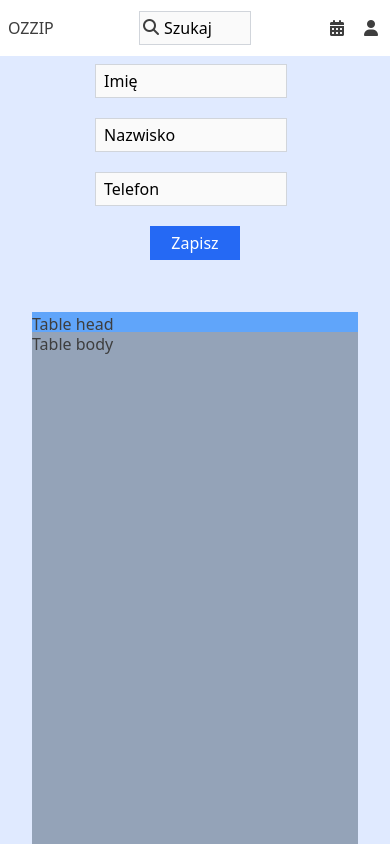
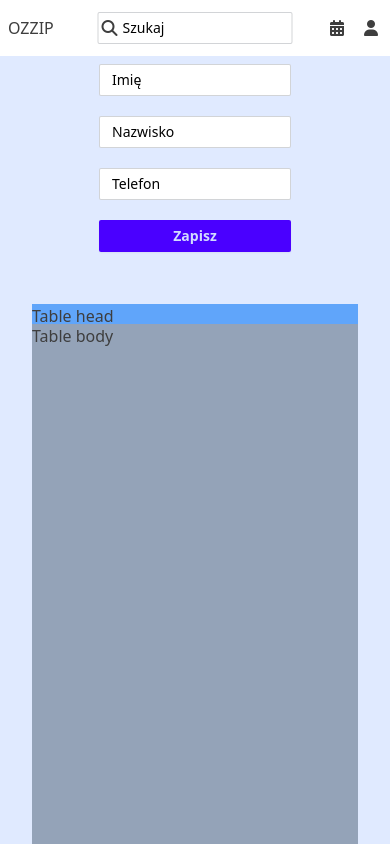
Before and after one commit to Krzysztofe/contributions, a website built with Vite: page src/pages/settings/settings.html in a window 390 px wide. Shown: the top 844 px of the page. Built offline with nearby package versions, Linux system fonts and the light colour scheme.

Commit message:
Add daisy inputs

```diff
--- a/index.html
+++ b/index.html
@@ -12,7 +12,7 @@
   <body class="hidden h-screen flex flex-col">
 
 
-    <main id="main" class="grid place-items-center flex-1 sm:bg-primary">
+    <main id="main" class="grid place-items-center flex-1 bg-primary">
    <div class="fixed top-0 left-0">
         <a href="/src/pages/settings/settings.html">ustawienia</a>
     <a href="/src/pages/calendar/calendar.html">kalednarz</a>
--- a/src/components/formCreator.ts
+++ b/src/components/formCreator.ts
@@ -31,14 +31,15 @@ export class FormCreator {
     input.setAttribute("data-pattern", pattern);
     type === "password" && input.setAttribute("autocomplete", "username");
     input.classList.add(
-      "px-2",
-      "py-1",
-      "border",
-      "border-gray-300",
+      "input",
+      "input-bordered",
       "focus:border-accent",
       "focus:outline-none",
+      "input-sm",
+      "w-full",
+      "max-w-xs",
+      "rounded-sm",
       "placeholder-black",
-      "bg-grey_light",
       ...inputStyles
     );
 
@@ -80,7 +81,7 @@ export class FormCreator {
         if (required) {
           const error = document.createElement("div");
           error.id = `${name}Error`;
-          error.classList.add("text-xs", "h-4", "text-red-500", "mb-1", );
+          error.classList.add("text-xs", "h-4", "text-red-500", "mb-1");
           error.setAttribute("data-error", errorMsg);
           field.append(error);
         }
@@ -94,7 +95,13 @@ export class FormCreator {
     const btnEl = document.createElement("button");
     btnEl.setAttribute("type", "submit");
     btnEl.innerText = innerText;
-    btnEl.classList.add(...btnStyles);
+    btnEl.classList.add(
+      "btn",
+      "btn-primary",
+      "btn-sm",
+      "rounded-sm",
+      ...btnStyles
+    );
     this.#formEl?.append(btnEl);
   }
 
--- a/src/pages/login/indexLogin.ts
+++ b/src/pages/login/indexLogin.ts
@@ -14,9 +14,8 @@ const loginForm = new FormCreator("main");
 loginForm.createForm("loginForm", [
   "flex",
   "flex-col",
-  // "sm:bg-slate-200",
-  // "bg-primary",
-  "bg-white",
+  "bg-primary",
+  "sm:bg-white",
   "sm:border",
   "px-16",
   "py-8"
@@ -31,7 +30,6 @@ loginForm.createBtn("Zaloguj się", [
   "bg-accent",
   "text-white",
   "m-auto",
-  // "mt-2",
 ]);
 
 loginForm.submitEvent();
--- a/src/pages/settings/indexSettings.ts
+++ b/src/pages/settings/indexSettings.ts
@@ -24,18 +24,22 @@ memberForm.createForm("userForm", [
 
 memberForm.createFields(
   dataMemberFields,
-  ["max-w-48", "md:max-w-40", "mr-2"],
+  ["max-w-48", "md:max-w-40", "md:mr-2"],
   ["max-w-48", "md:max-w-40"]
 );
 memberForm.createBtn("Zapisz", [
-  "text-center",
-  "py-1",
-  "px-5",
-  "bg-accent",
-  "text-white",
+  "w-48",
+  "md:w-auto",
+  // "py-1",
+  // "px-5",
+  // "bg-accent",
+  // "text-white",
   "mb-auto",
-  "border",
-  "border-accent",
+  "border-none",
+  // "border-accent",
+  // "btn",
+  // "btn-primary",
+  // "btn-sm",
 ]);
 
 memberForm.submitEvent();
```
